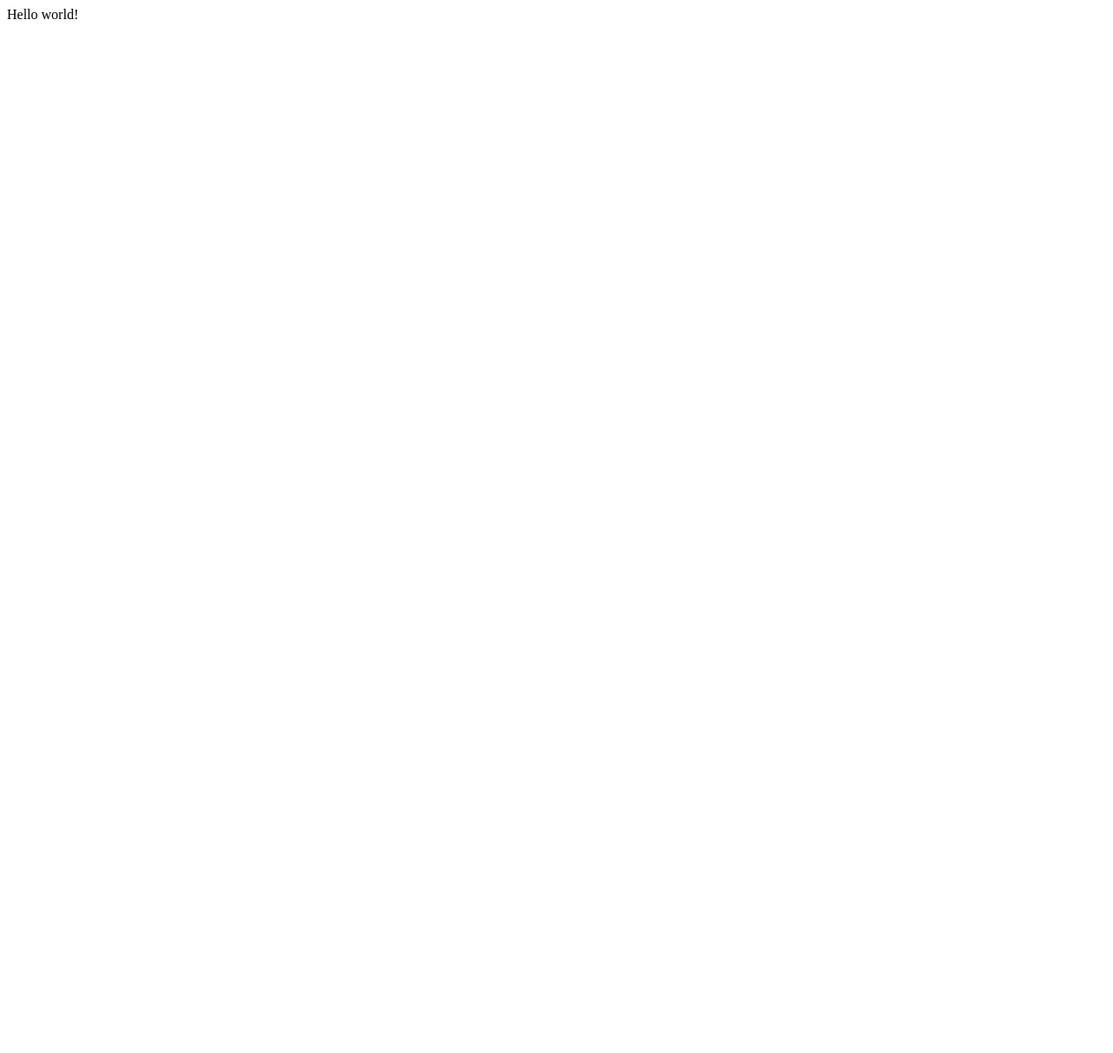
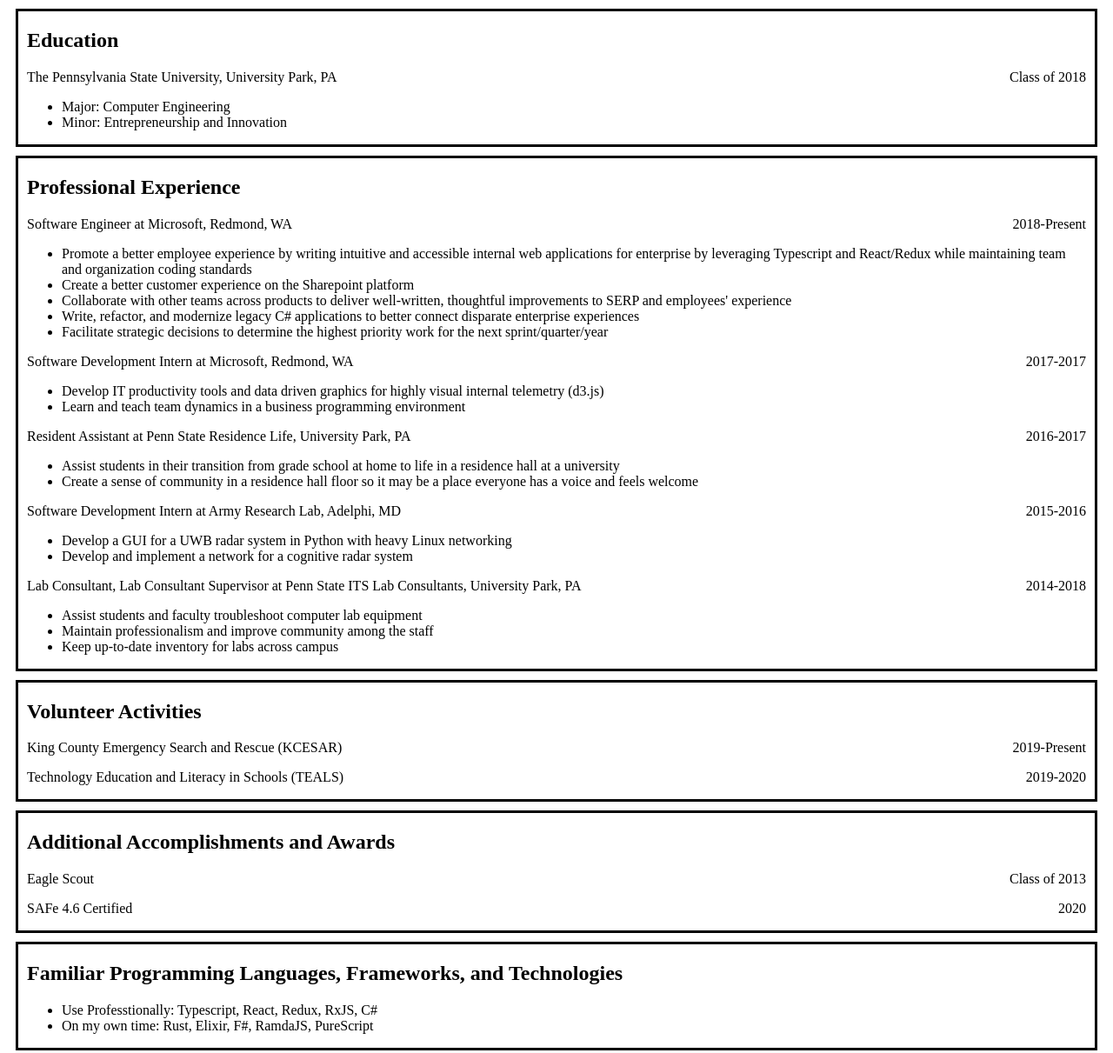
Before and after one commit to benkenawell/benkenawell.github.io, a Gatsby site: page / in a window 1280 px wide. Shown: the whole page at 87% size. Before the commit the page ends 800 px from the top, so only its background shows below. Built offline with nearby package versions, Linux system fonts and the light colour scheme; Gatsby itself is replaced by a stand-in of ours.

Commit message:
created first draft of resume

```diff
--- a/gatsby-config.js
+++ b/gatsby-config.js
@@ -6,5 +6,6 @@
 
 module.exports = {
   /* Your site config here */
-  plugins: [],
+  plugins: [
+  ],
 }
--- /dev/null
+++ b/src/components/Card.js
@@ -0,0 +1,16 @@
+import React from 'react';
+import { createAnchor } from '../utilities';
+
+/**
+ * This will be for each top level section.
+ * Example of a card: Professional Experience, Education
+ * @param {{title: string}} props
+ */
+const Card = ({children, title}) => {
+  return <div id={title} style={{border: "solid", paddingLeft: "10px", paddingRight: "10px", margin: "10px"}}>
+   <a name={`${createAnchor(title)}`}><h2>{title}</h2></a>
+   {children}
+  </div>;
+}
+
+export { Card };
--- /dev/null
+++ b/src/components/Position.js
@@ -0,0 +1,19 @@
+import React from 'React';
+
+/**
+ * This will be for each position or subsection.
+ * Will probably contain other information
+ * example, one degree or one job
+ */
+const Position = ({title, date, description = [], location}) => {
+
+  // this could probably stand to be broken up more
+  return <div>
+    <div style={{width: "100%"}}><span>{title}{!!location ? `, ${location}`: ""}</span><span style={{float: "right"}}>{date}</span></div>
+    <ul>
+      {description.map(val => <li>{val}</li>)}
+    </ul>
+  </div>;
+}
+
+export { Position };
--- /dev/null
+++ b/src/components/index.js
@@ -0,0 +1,2 @@
+export { Card } from './Card';
+export { Position } from './Position';
--- /dev/null
+++ b/src/data/category.js
@@ -0,0 +1,38 @@
+/**
+ * This file holds an Object (should be a ts enum)
+ * which holds all the kinds of categories I have on my resume
+ */
+
+ const Category = {
+   education: "education",
+   work: "work",
+   volunteer: "volunteer",
+   accomplishments: "accomplishments",
+   programming: "coding"
+ }
+
+
+ const sections = [
+   {
+     label: "Education",
+     key: Category.education
+   },
+   {
+     label: "Professional Experience",
+     key: Category.work
+   },
+   {
+     label: "Volunteer Activities",
+     key: Category.volunteer
+   },
+   {
+     label: "Additional Accomplishments and Awards",
+     key: Category.accomplishments
+   },
+   {
+     label: "Familiar Programming Languages, Frameworks, and Technologies",
+     key: Category.programming
+   }
+ ];
+
+ export {sections, Category};
--- /dev/null
+++ b/src/data/data.js
@@ -0,0 +1,104 @@
+import { Category } from './category';
+export const resume = [
+  {
+    category: Category.education,
+    school: "The Pennsylvania State University",
+    location: "University Park, PA",
+    graduationYear: "2018",
+    major: "Computer Engineering",
+    minor: "Entrepreneurship and Innovation"
+  },
+  {
+    category: Category.work,
+    company: "Microsoft",
+    startDate: "2018",
+    endDate: undefined,
+    location: "Redmond, WA",
+    title: "Software Engineer",
+    description: [
+      "Promote a better employee experience by writing intuitive and accessible internal web applications for enterprise by leveraging Typescript and React/Redux while maintaining team and organization coding standards"
+      , "Create a better customer experience on the Sharepoint platform"
+      , "Collaborate with other teams across products to deliver well-written, thoughtful improvements to SERP and employees' experience"
+      , "Write, refactor, and modernize legacy C# applications to better connect disparate enterprise experiences"
+      , "Facilitate strategic decisions to determine the highest priority work for the next sprint/quarter/year"
+    ]
+  },
+  {
+    category: Category.work,
+    company: "Microsoft",
+    title: "Software Development Intern",
+    startDate: "2017",
+    endDate: "2017",
+    location: "Redmond, WA",
+    description: [
+      "Develop IT productivity tools and data driven graphics for highly visual internal telemetry (d3.js)"
+      ,"Learn and teach team dynamics in a business programming environment"
+    ]
+  },
+  {
+    category: Category.work,
+    company: "Penn State Residence Life",
+    title: "Resident Assistant",
+    startDate: "2016",
+    endDate: "2017",
+    location: "University Park, PA",
+    description: [
+      "Assist students in their transition from grade school at home to life in a residence hall at a university"
+      , "Create a sense of community in a residence hall floor so it may be a place everyone has a voice and feels welcome"
+    ]
+  },
+  {
+    category: Category.work,
+    company: "Army Research Lab",
+    title: "Software Development Intern",
+    startDate: "2015",
+    endDate: "2016",
+    location: "Adelphi, MD",
+    description: [
+      "Develop a GUI for a UWB radar system in Python with heavy Linux networking"
+      , "Develop and implement a network for a cognitive radar system"
+    ]
+  },
+  {
+    category: Category.work,
+    company: "Penn State ITS Lab Consultants",
+    title: "Lab Consultant, Lab Consultant Supervisor",
+    startDate: "2014",
+    endDate: "2018",
+    location: "University Park, PA",
+    description: [
+       "Assist students and faculty troubleshoot computer lab equipment"
+      , "Maintain professionalism and improve community among the staff"
+      , "Keep up-to-date inventory for labs across campus"
+    ]
+  },
+  {
+    category: Category.volunteer,
+    organization: "King County Emergency Search and Rescue (KCESAR)",
+    startDate: "2019",
+    endDate: undefined,
+  },
+  {
+    category: Category.volunteer,
+    organization: "Technology Education and Literacy in Schools (TEALS)",
+    startDate: "2019",
+    endDate: "2020"
+  },
+  {
+    category: Category.accomplishments,
+    award: "Eagle Scout",
+    date: "Class of 2013",
+  },
+  {
+    category: Category.accomplishments,
+    award: "SAFe 4.6 Certified",
+    date: "2020"
+  },
+  {
+    category: Category.programming,
+    description: [
+      "Use Professtionally: Typescript, React, Redux, RxJS, C#",
+      "On my own time: Rust, Elixir, F#, RamdaJS, PureScript"
+    ]
+  }
+];
--- a/src/pages/index.js
+++ b/src/pages/index.js
@@ -1,5 +1,31 @@
-import React from "react"
+import React from "react";
+import { Card } from '../components';
+import {resume} from '../data/data';
+import { sections, Category } from "../data/category";
+import {resumeToComponent} from '../transformations';
 
 export default function Home() {
-  return <div>Hello world!</div>
+  return <>
+    {sections.map((cate) => {
+      return <Card title={cate.label}>
+        {resume.filter(x => x.category === cate.key).map(resumeToComponent)}
+      </Card>
+    })}
+  </>;
 }
+
+const clickHandler = (ev) => {
+  console.log(ev.code);
+  switch (ev.code) {
+    case 'KeyP':
+      document.getElementById('Professional Experience').scrollIntoView();
+      break;
+    case 'KeyE':
+      document.getElementById('Education').scrollIntoView();
+      break;
+    case 'KeyV':
+      document.getElementById('Volunteer Activities').scrollIntoView();
+      break;
+  }
+}
+document.onkeydown = clickHandler;
--- /dev/null
+++ b/src/transformations/index.js
@@ -0,0 +1,60 @@
+import {createElement as e } from 'react';
+import { Position } from '../components';
+import {Category} from '../data/category';
+
+const resumeToComponent = (item) => {
+  switch(item.category) {
+    case Category.education:
+      return educationToComponent(item);
+    case Category.work:
+      return workToComponent(item);
+    case Category.volunteer:
+      return volunteerToComponent(item);
+    case Category.accomplishments:
+      return accomplishmentToComponent(item);
+    case Category.programming:
+      return programmingToComponent(item);
+  }
+}
+
+const workToComponent = ({category, company, startDate, endDate, location, title, description}) => {
+  return e(Position, {
+    title: `${title} at ${company}`,
+    location,
+    date:`${startDate}-${!!endDate ? endDate : "Present"}`,
+    description
+  });
+}
+
+const educationToComponent = ({category, school, location, graduationYear, major, minor}) => {
+  return e(Position, {
+    title: school,
+    location,
+    date: `Class of ${graduationYear}`,
+    description: [`Major: ${major}`, `Minor: ${minor}`]
+  })
+}
+
+const volunteerToComponent = ({category, organization, startDate, endDate}) => {
+  return e(Position, {
+    title: organization,
+    location: "",
+    date: `${startDate}-${!!endDate ? endDate : "Present"}`,
+
+  });
+}
+
+const accomplishmentToComponent = ({category, award, date}) => {
+  return e(Position, {
+    title: award,
+    date
+  });
+}
+
+const programmingToComponent = ({category, description}) => {
+  return e(Position, {
+    description
+  });
+}
+
+export { resumeToComponent }
--- /dev/null
+++ b/src/utilities/index.js
@@ -0,0 +1,10 @@
+
+/**
+ * Creates the string to be used for anchor text.  Created like this so it's easily reproducible
+ * @param {string} text
+ */
+const createAnchor = (text) => {
+  text.toLowerCase().replaceAll(" ", "");
+}
+
+export {createAnchor};
```
Also changed, not shown: package.json (+6 -1 lines), 1 other file.
